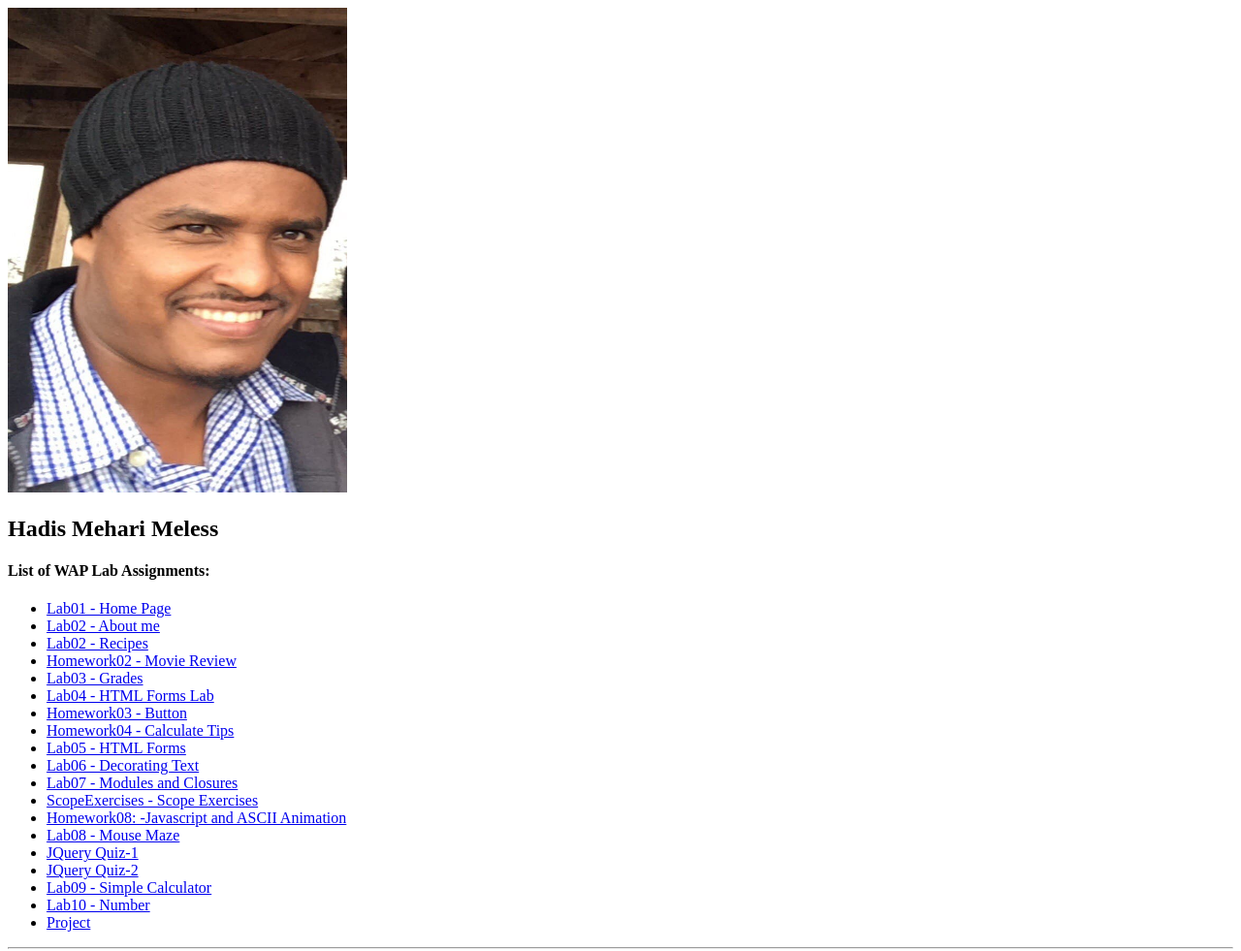
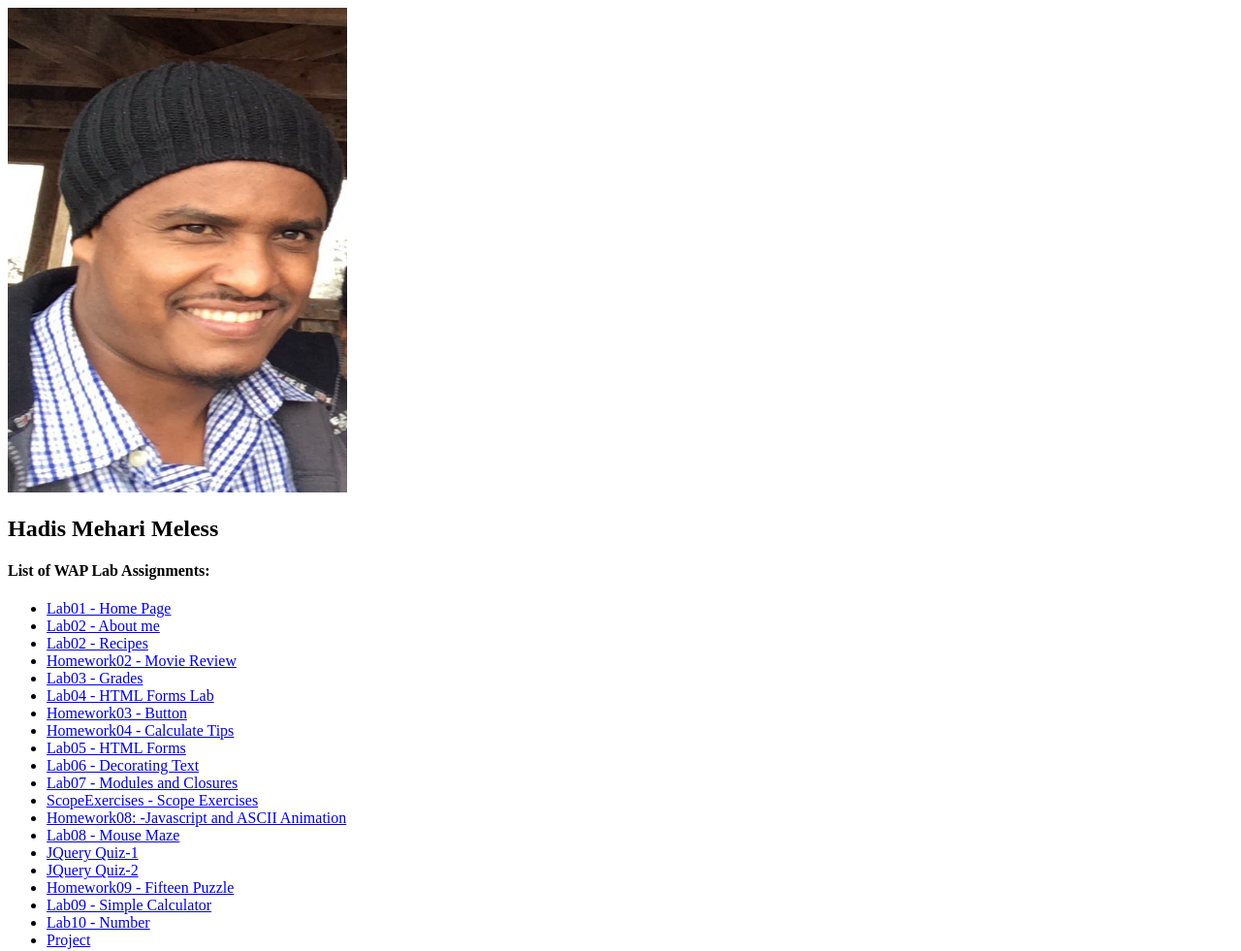
Before and after one commit to HadisMehari/hadismehari.github.io, a plain HTML site: page index.html in a window 1280 px wide. Shown: the top 981 px of the page at 97% size. Drawn offline with Linux system fonts and the light colour scheme.

Commit message:
Update index.html

```diff
--- a/index.html
+++ b/index.html
@@ -33,6 +33,7 @@
                 <li><a href="JQuery/maze/maze.html">Lab08 - Mouse Maze</a></li>
                 <li><a href="JQuery/JQueryQuiz/jQueryQuiz-1.txt">JQuery Quiz-1</a></li>
                 <li><a href="JQuery/JQueryQuiz/jQueryQuiz-2.txt">JQuery Quiz-2</a></li>
+                <li><a href="homework09/fifteen.html">Homework09 - Fifteen Puzzle</a></li>
                 <li><a href="#">Lab09 - Simple Calculator</a></li>
                 <li><a href="#">Lab10 - Number</a></li>
                 <li><a href="#">Project</a></li>
```
